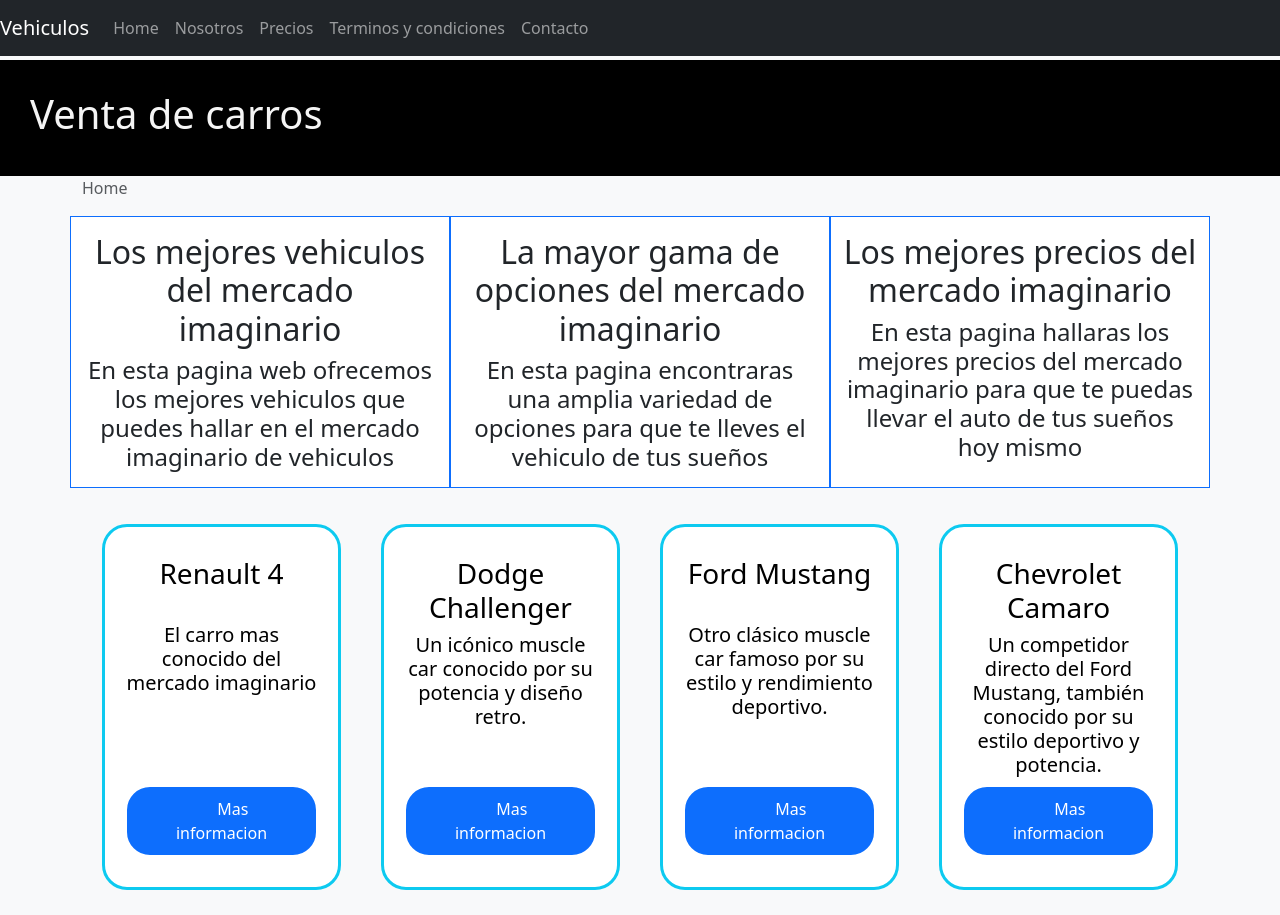
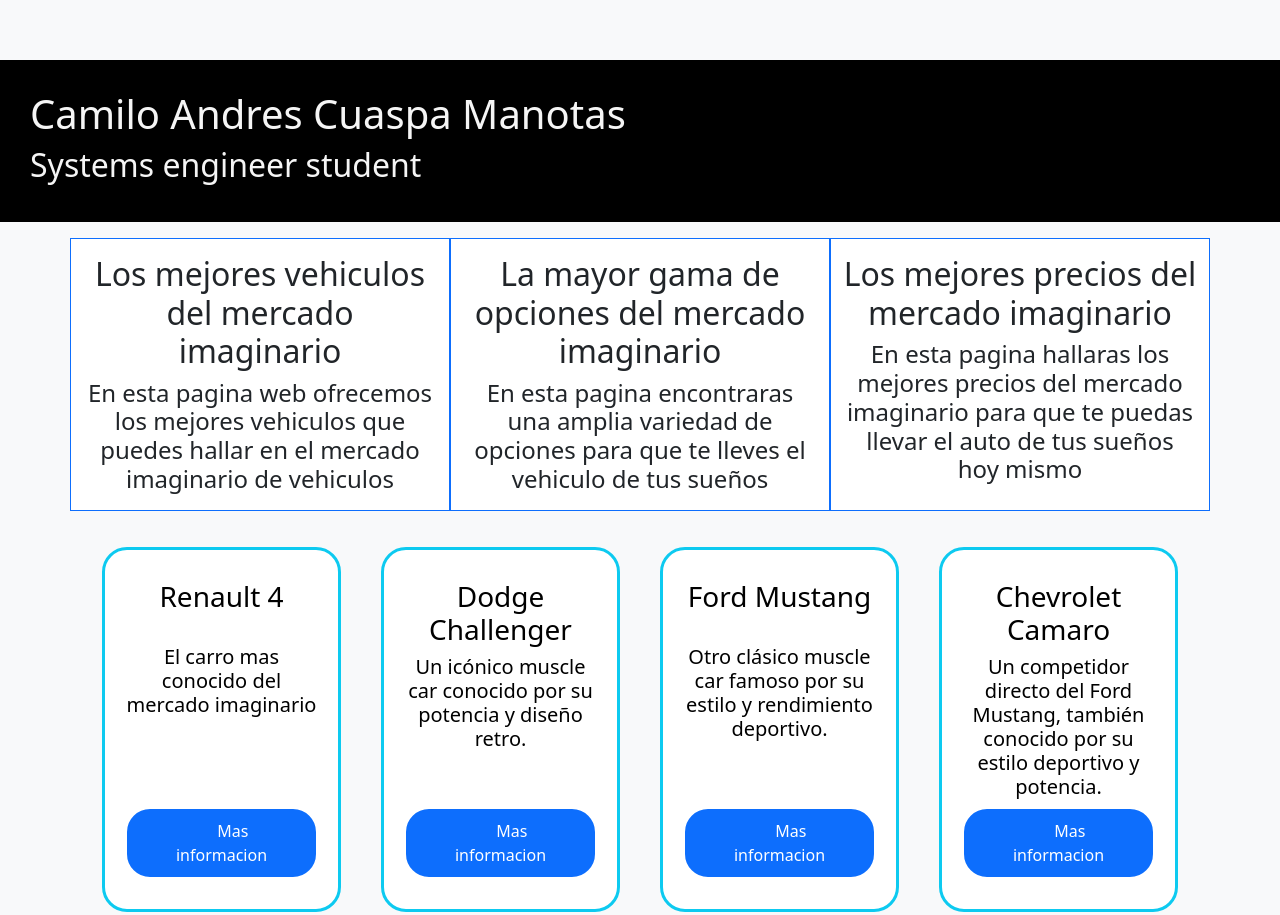
Before and after one commit to ccuaspa/ccuaspa.github.io, a website: page index.html in a window 1280 px wide. Shown: the top 915 px of the page. Drawn offline with Linux system fonts and the light colour scheme; a web font is replaced by a local one.

Commit message:
Update index.html

```diff
--- a/index.html
+++ b/index.html
@@ -8,39 +8,19 @@
         <link href="css/main.css" rel="stylesheet" >
         <link href="css/open-iconic-bootstrap.min.css" rel="stylesheet" >
 
-        <title>Venta carros</title>
+        <title>Portafolio Camilo Cuaspa</title>
     </head>
     <body class="bg-light">
 
-        <nav class="navbar navbar-expand-md navbar-dark bg-dark fixed-top">
-            <a class="navbar-brand" href="#">
-                Vehiculos
-            </a>
-            <button class="navbar-toggler" type="button" data-bs-toggle="collapse" data-bs-target="#navbarSupportedContent" aria-controls="navbarNavDropdown" aria-expanded="false" aria-label="Toggle navigation">
-                <span class="navbar-toggler-icon"></span>
-            </button>
-            <div class="collapse navbar-collapse" id="navbarSupportedContent">
-                <div class="navbar-nav mr-auto">
-                    <li class="nav-item active"><a class="nav-link" href="#">Home</a></li>
-                    <li class="nav-item"><a class="nav-link" href="./about.html">Nosotros</a></li>
-                    <li class="nav-item"><a class="nav-link" href="./prices.html">Precios</a></li>
-                    <li class="nav-item"><a class="nav-link" href="./terms.html">Terminos y condiciones</a></li>
-                    <li class="nav-item"><a class="nav-link" href="./contactinfo.html">Contacto</a></li>
-                </div>
-            </div>
-        </nav>
-
         <div class="jumbotron">
             <h1>
-                Venta de carros
+                Camilo Andres Cuaspa Manotas
             </h1>
+            <h2>
+                Systems engineer student
+            </h2>
         </div>
         <div class="container">
-            <nav aria-label="breadcrumb">
-                <ol class="breadcrumb">
-                    <li class="breadcrumb-item active" aria-current="page">Home</li>
-                </ol>
-            </nav>
             <div class="row my-3 ">
                 <div class="col-4 text-center border border-primary bg-white">
                     <p>
```
Lines whose indentation alone changed are shown as unchanged.
